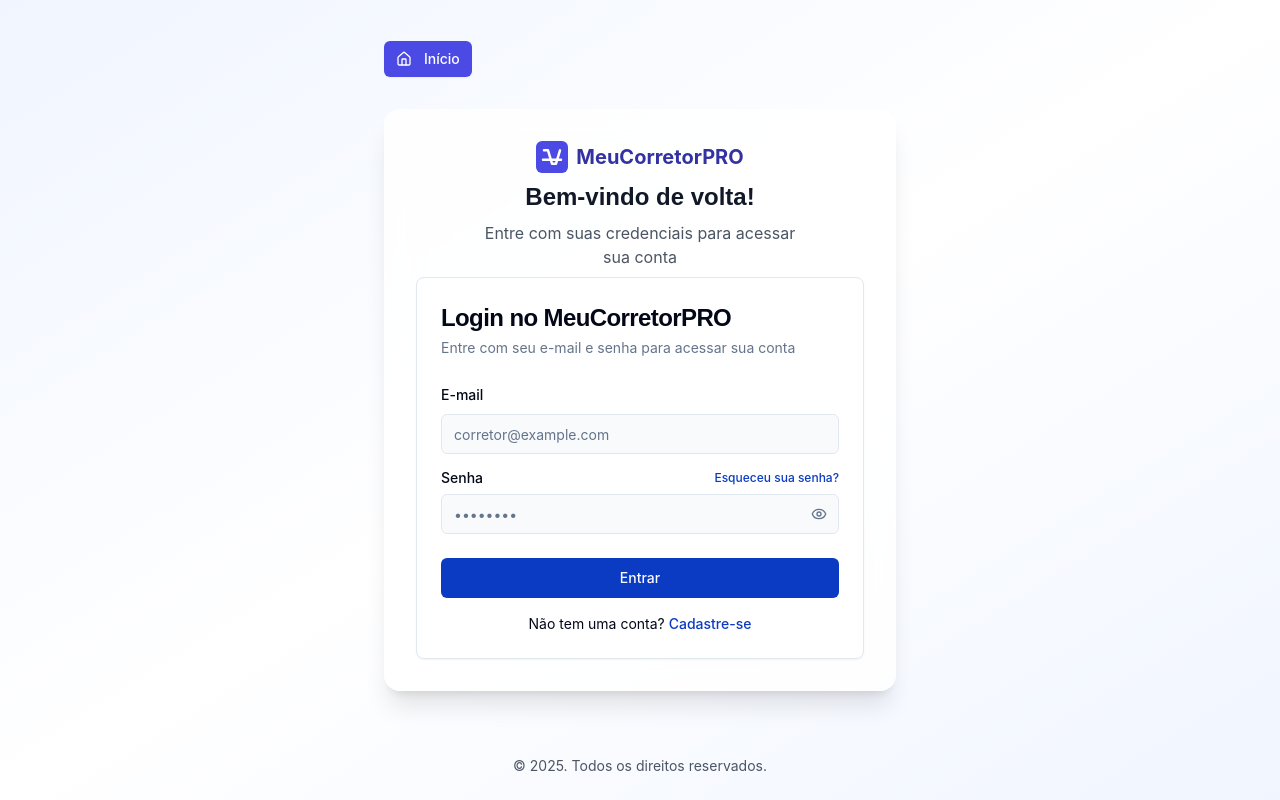
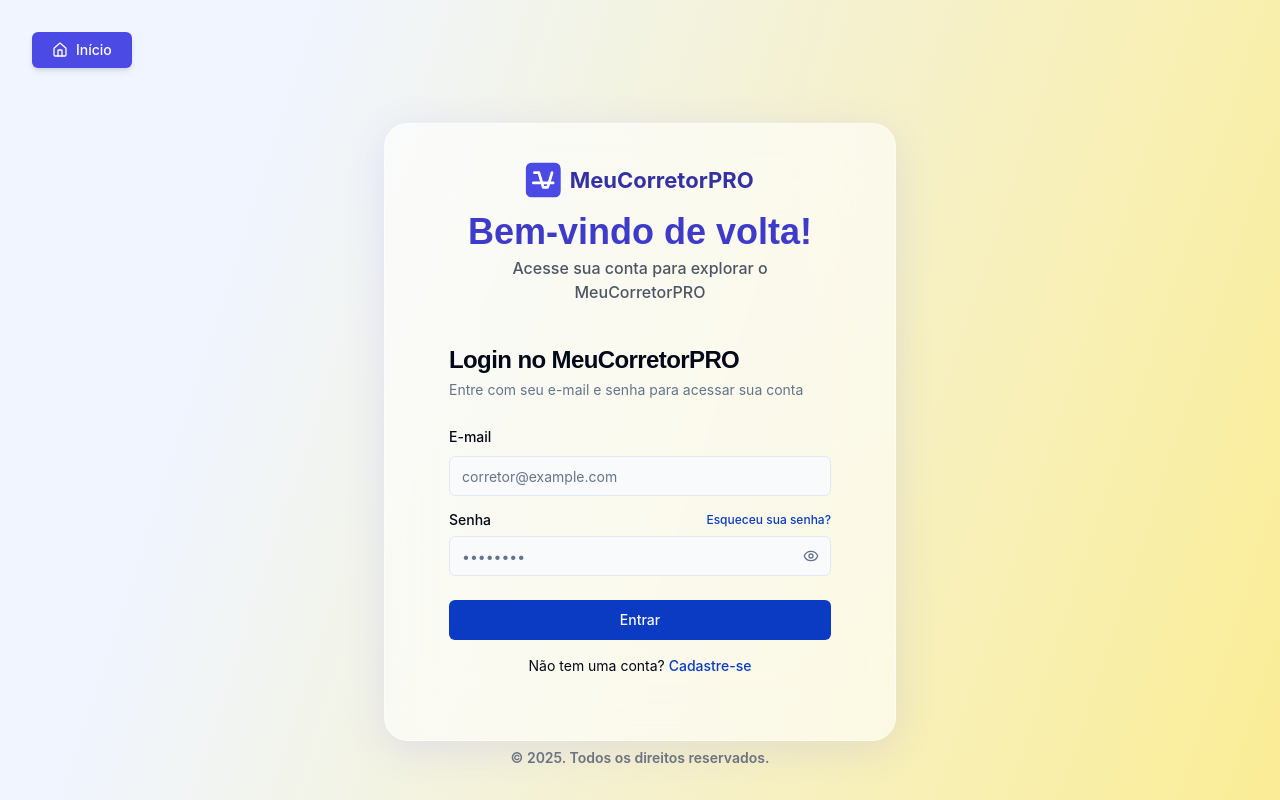
Before and after one commit to carloseduardob94/propulse-real-estate-hub, a React (Vite) app: page /login in a window 1280 px wide. Built offline with nearby package versions, Linux system fonts and the light colour scheme.

Commit message:
Refactor: Improve login page layout and styling

```diff
--- a/src/pages/LoginPage.tsx
+++ b/src/pages/LoginPage.tsx
@@ -83,66 +83,74 @@ const LoginPage = () => {
     }
   };
 
-  console.log("Rendering LoginPage component");
-
   return (
-    <div className="min-h-screen flex flex-col bg-gradient-to-br from-propulse-50 via-white to-propulse-50">
-      <div className="flex-1 flex flex-col items-center justify-center p-4">
-        <div className="w-full max-w-lg flex flex-col items-center space-y-6">
-          <div className="w-full flex justify-start mb-2">
+    <div className="min-h-screen w-full flex flex-col justify-center items-center relative bg-[linear-gradient(108deg,_#f0f5ff_20%,_#fbed96_100%)]">
+      {/* Botão "Início" absoluto e melhor posicionado */}
+      <div className="absolute top-8 left-8 z-20">
         <Button
           variant="propulse"
           size="sm"
           onClick={() => navigate('/')}
-              aria-label="Voltar para a página inicial"
-              className="z-10 shadow-sm"
+          aria-label="Início"
+          className="shadow-md px-5 py-2 flex items-center gap-1"
         >
-              <Home className="h-4 w-4 mr-1" />
+          <Home className="h-5 w-5 mr-1" />
           Início
         </Button>
       </div>
 
-          <div className="flex flex-col items-center space-y-2 bg-white/80 backdrop-blur-lg w-full p-8 rounded-2xl shadow-xl">
-            <div className="flex justify-center w-full">
-              <Logo className="mx-auto" iconOnly={!isLogin} />
-            </div>
+      <main className="flex flex-1 justify-center items-center w-full px-2">
+        <div
+          className="
+            animate-[fade-in_0.6s_ease]
+            w-full max-w-md md:max-w-lg
+            flex flex-col items-center
+            bg-white/60 backdrop-blur-2xl
+            rounded-3xl shadow-2xl border border-white/40
+            p-6 md:p-10
+            md:mt-16 mt-10
+            glass-morphism
+          "
+          style={{ boxShadow: "0 8px 40px 0 rgba(86,76,255,0.12)" }}
+        >
+          <Logo className="mx-auto mb-4 scale-110" iconOnly={!isLogin} />
 
-            <h1 className="text-2xl font-bold text-gray-900 text-center">
+          <h1 className="text-3xl md:text-4xl font-extrabold text-propulse-700 text-center mb-1 animate-fade-in">
             {isLogin ? "Bem-vindo de volta!" : "Criar nova conta"}
           </h1>
-            <p className="text-gray-600 text-center max-w-xs">
+          <p className="text-gray-600 text-base text-center mb-4 max-w-xs font-medium animate-fade-in">
             {isLogin
-                ? "Entre com suas credenciais para acessar sua conta"
-                : "Preencha os dados abaixo para criar sua conta"}
+              ? "Acesse sua conta para explorar o MeuCorretorPRO"
+              : "Preencha as informações para começar sua jornada"}
           </p>
 
-            <div className="w-full mt-4">
+          <div className="w-full flex flex-col gap-4 animate-fade-in">
             {isLogin ? (
               <LoginForm
                 onSubmit={handleLogin}
                 onRegisterClick={() => setIsLogin(false)}
+                className="bg-transparent shadow-none border-none"
               />
             ) : (
               <>
                 <AvatarUpload
                   user={null}
                   onUploadComplete={(url) => {
-                      console.log('Avatar URL:', url);
-                      // Será usado quando implementarmos o perfil do usuário
+                    // Futuro: usaremos url do avatar no perfil
                   }}
                 />
                 <RegisterForm
                   onSubmit={handleRegister}
                   onLoginClick={() => setIsLogin(true)}
+                  className="bg-transparent shadow-none border-none"
                 />
               </>
             )}
           </div>
         </div>
-        </div>
-      </div>
+      </main>
 
-      <footer className="py-6 text-center text-sm text-gray-600">
+      <footer className="w-full py-6 text-center text-xs md:text-sm text-gray-500 font-semibold bg-transparent absolute bottom-2">
         &copy; {new Date().getFullYear()}. Todos os direitos reservados.
       </footer>
     </div>
```
Lines whose indentation alone changed are shown as unchanged.
